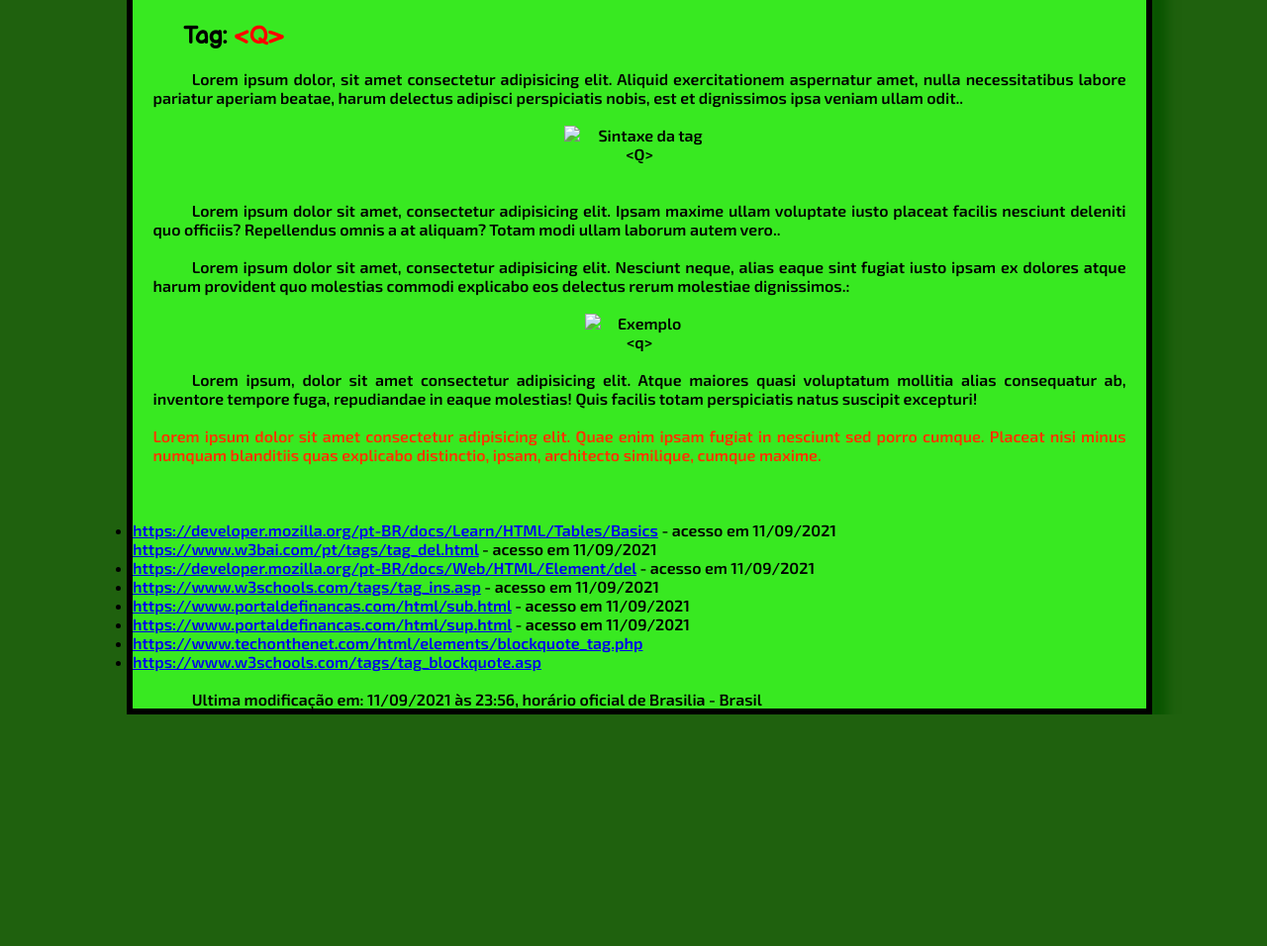
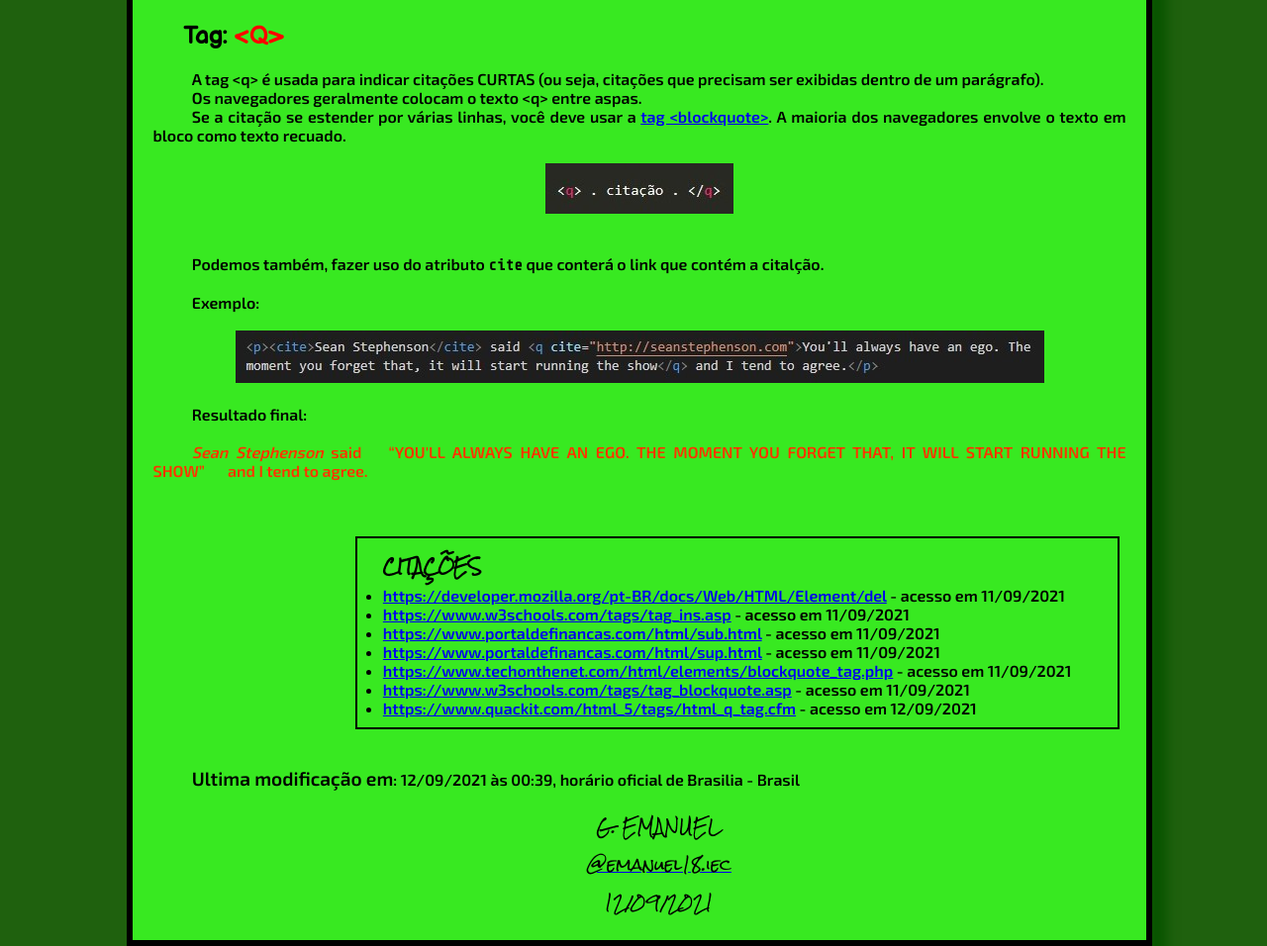
Before and after one commit to emanuel18-iec/RDE08, a plain HTML site: page index.html in a window 1280 px wide. Shown: the part 7148-8104 px from the top of the page at 99% size. Before the commit the page ends 7870 px from the top, so only its background shows below. Drawn offline with nearby package versions, Linux system fonts and the light colour scheme.

Commit message:
versão 1.6

```diff
--- a/css/style.css
+++ b/css/style.css
@@ -95,8 +95,15 @@ h3{
     margin-left: 3.4%;
 }
 
-blockquote{
+blockquote, q{
     margin-left: 2%;
     margin-right: 2%;
     color: rgb(255, 51, 0);
 }
+
+#citacoes{
+    border: 2px solid #000;
+    width: 70%;
+    margin-left: 22%;
+    padding: 1% 2.5% 1% 2.5%;
+}
--- a/index.html
+++ b/index.html
@@ -292,32 +292,40 @@
 
             <a name="tagQ"></a><br>
             <h2>Tag: <span>&lt;Q&gt;</span></h2><br>
-            <p>Lorem ipsum dolor, sit amet consectetur adipisicing elit. Aliquid exercitationem aspernatur amet, nulla necessitatibus labore pariatur aperiam beatae, harum delectus adipisci perspiciatis nobis, est et dignissimos ipsa veniam ullam odit..</p><br>
-            <figure class="fc"><img src="img/blockqotesint.jpg" alt="Sintaxe da tag <Q>"></figure><br><br>
-            <p>Lorem ipsum dolor sit amet, consectetur adipisicing elit. Ipsam maxime ullam voluptate iusto placeat facilis nesciunt deleniti quo officiis? Repellendus omnis a at aliquam? Totam modi ullam laborum autem vero..</p>
-            <br><p>Lorem ipsum dolor sit amet, consectetur adipisicing elit. Nesciunt neque, alias eaque sint fugiat iusto ipsam ex dolores atque harum provident quo molestias commodi explicabo eos delectus rerum molestiae dignissimos.:</p><br>
-            <figure class="fc"><img src="img/cdgExlockquote.jpg" alt="Exemplo <q>"></figure>
-            <br><p>Lorem ipsum, dolor sit amet consectetur adipisicing elit. Atque maiores quasi voluptatum mollitia alias consequatur ab, inventore tempore fuga, repudiandae in eaque molestias! Quis facilis totam perspiciatis natus suscipit excepturi!</p><br>
-            <blockquote cite="http://www.worldwildlife.org/who/index.html">
-                Lorem ipsum dolor sit amet consectetur adipisicing elit. Quae enim ipsam fugiat in nesciunt sed porro cumque. Placeat nisi minus numquam blanditiis quas explicabo distinctio, ipsam, architecto similique, cumque maxime.
-            </blockquote>
+            <p>A tag &lt;q&gt; é usada para indicar citações <n>CURTAS</n> (ou seja, citações que precisam ser exibidas dentro de um parágrafo).</p>
+            <P>Os navegadores geralmente colocam o texto &lt;q&gt; entre aspas.</p>
+            <p>Se a citação se estender por várias linhas, você deve usar a <a href="#tagBLOCKQUOTE">tag &lt;blockquote&gt;</a>. A maioria dos navegadores envolve o texto em bloco como texto recuado.</P><br>
+            <figure class="fc"><img src="img/qsint.jpg" alt="Sintaxe da tag <q>"></figure><br><br>
+            <p>Podemos também, fazer uso do atributo <span class="atr">cite</span> que conterá o link que contém a citalção.</p>
+            <br><p>Exemplo:</p><br>
+            <figure class="fc"><img src="img/cdgExQ.jpg" alt="Exemplo <q>"></figure>
+            <br><p>Resultado final:</p><br>
+
+            <p style="color: rgb(255, 51, 0);"><cite>Sean Stephenson</cite> said <b><q cite="http://seanstephenson.com">YOU'LL ALWAYS HAVE AN EGO. THE MOMENT YOU FORGET THAT, IT WILL START RUNNING THE SHOW</q></b> and I tend to agree.</p>
+
             <br>
             <br>
             <br>
             <div id="citacoes">
                 <ul>
-                    <li><a href="https://developer.mozilla.org/pt-BR/docs/Learn/HTML/Tables/Basics">https://developer.mozilla.org/pt-BR/docs/Learn/HTML/Tables/Basics</a> - acesso em 11/09/2021</li>
-                    <il><a href="https://www.w3bai.com/pt/tags/tag_del.html">https://www.w3bai.com/pt/tags/tag_del.html</a> - acesso em 11/09/2021</il>
+                    <b style="font-family: 'Rock Salt', cursive;">CITAÇÕES</b>
                     <li><a href="https://developer.mozilla.org/pt-BR/docs/Web/HTML/Element/del">https://developer.mozilla.org/pt-BR/docs/Web/HTML/Element/del</a> - acesso em 11/09/2021</li>
                     <li><a href="https://www.w3schools.com/tags/tag_ins.asp">https://www.w3schools.com/tags/tag_ins.asp</a> - acesso em 11/09/2021</li>
                     <li><a href="https://www.portaldefinancas.com/html/sub.html">https://www.portaldefinancas.com/html/sub.html</a> - acesso em 11/09/2021</li>
                     <li><a href="https://www.portaldefinancas.com/html/sup.html">https://www.portaldefinancas.com/html/sup.html</a> - acesso em 11/09/2021</li>
-                    <li><a href="https://www.techonthenet.com/html/elements/blockquote_tag.php">https://www.techonthenet.com/html/elements/blockquote_tag.php</a></li>
-                    <li><a href="https://www.w3schools.com/tags/tag_blockquote.asp">https://www.w3schools.com/tags/tag_blockquote.asp</a></li>
+                    <li><a href="https://www.techonthenet.com/html/elements/blockquote_tag.php">https://www.techonthenet.com/html/elements/blockquote_tag.php</a> - acesso em 11/09/2021</li>
+                    <li><a href="https://www.w3schools.com/tags/tag_blockquote.asp">https://www.w3schools.com/tags/tag_blockquote.asp</a> - acesso em 11/09/2021</li>
+                    <li><a href="https://www.quackit.com/html_5/tags/html_q_tag.cfm">https://www.quackit.com/html_5/tags/html_q_tag.cfm</a> - acesso em 12/09/2021</li>
                 </ul>
             </div>
-            <br>
-            <p><b>Ultima modificação em</b>: 11/09/2021 às 23:56, horário oficial de Brasilia - Brasil</b></p>
+            <br><br>
+            <p><big>Ultima modificação em</big>: 12/09/2021 às 00:39, horário oficial de Brasilia - Brasil</b></p><br>
+            <p style="font-family: 'Rock Salt', cursive; text-align: center;">G. EMANUEL</p>
+            <a href="https://www.instagram.com/emanuel18.iec/" target="_blank"><p style="font-family: 'Rock Salt', cursive; text-align: center; color:#000;text-decoration: none;">@emanuel18.iec</p></a></p>
+            <p style="font-family: 'Rock Salt', cursive; text-align: center;">12/09/2021</p><br>
+
+
+
         </div>
     </body>
 </html>
```
Also changed, not shown: img/cdgExQ.jpg (added), img/qsint.jpg (added).
